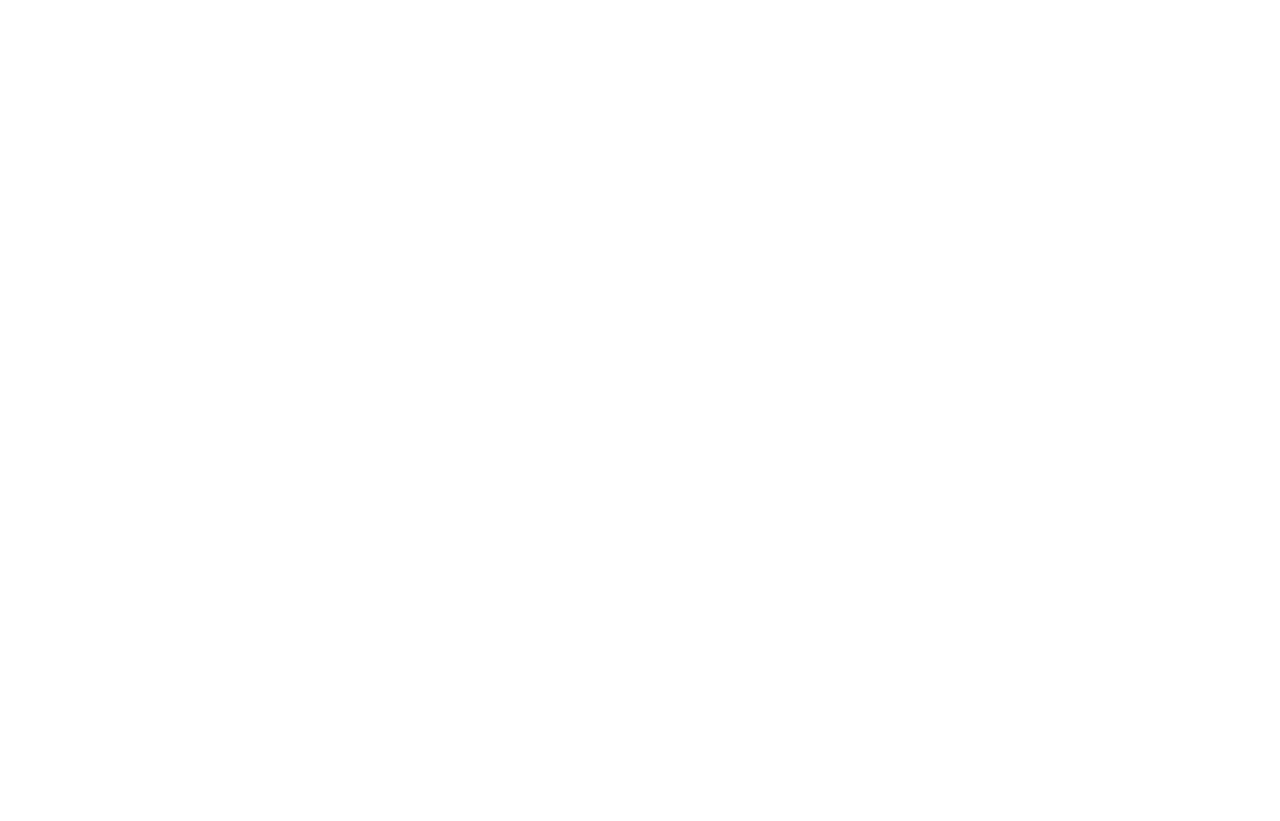
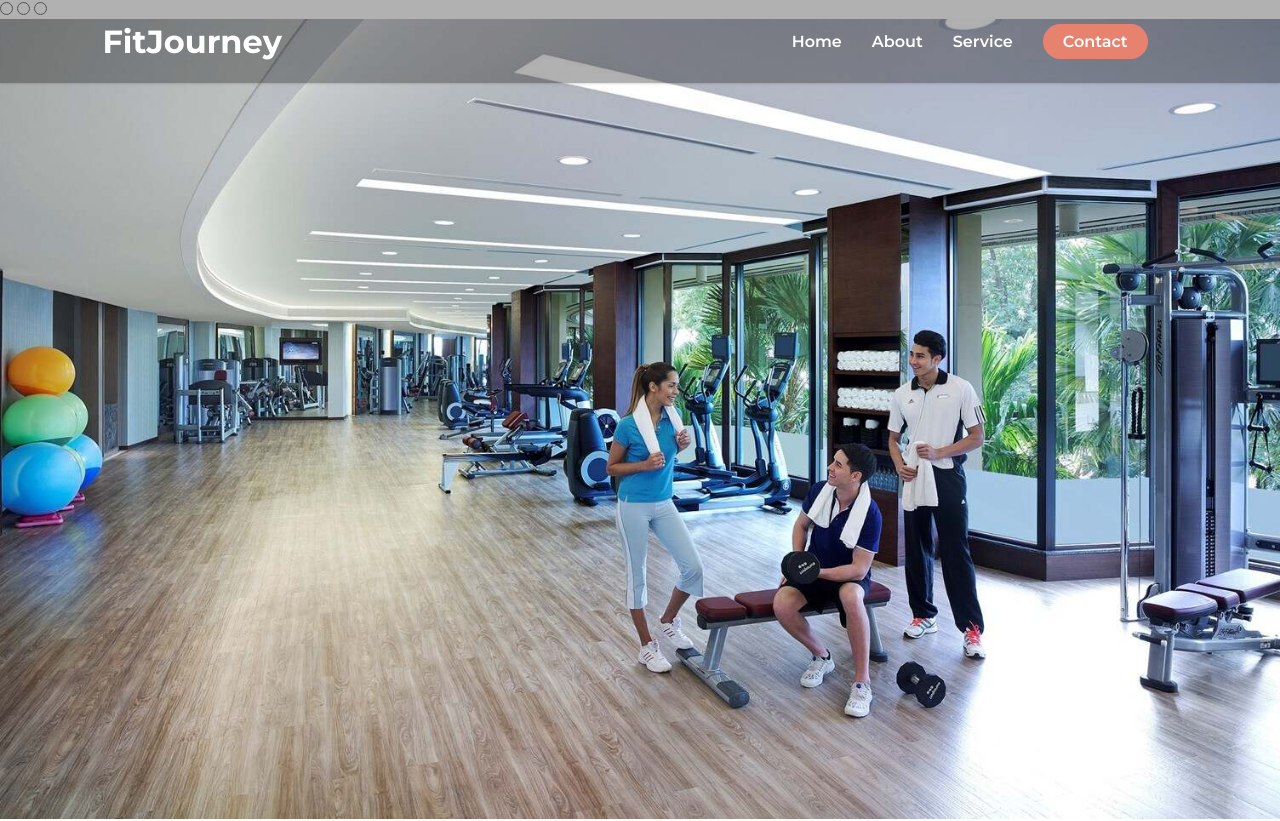
Before and after one commit to duckcloud-gp01/duckcloud-gp01.github.io, a plain HTML site: page index.html in a window 1280 px wide. Shown: the top 821 px of the page. Before the commit the page ends 800 px from the top, so only its background shows below. Drawn offline with Linux system fonts and the light colour scheme; a web font is replaced by a local one.

Commit message:
first commit

```diff
--- a/Codes/style.css
+++ b/Codes/style.css
@@ -8,8 +8,9 @@
     font-family: "Montserrat", sans-serif;
     font-size: 1rem;
     color: white;
-
-
+    list-style: none;
+    text-decoration: none;
+    scroll-behavior: smooth;
 }
 
 :root {
@@ -22,3 +23,56 @@
     --logo_font:  "Monsieur La Doulaise", cursive;
 
 }
+
+/* Home Page */
+
+header{
+    position: fixed;
+    top: 0;
+    right: 0;
+    width: 100%;
+    padding: 22px 8%;
+    width: 100%;
+    background-color: #0000004e;
+    box-shadow: rgba(0, 0, 0, 0.24) 0px 0px 3px 0px;
+}
+.navbar .logo{
+    font-size: 2rem;
+    font-weight: bold;
+}
+header .navbar{
+    display: flex;
+    align-items: center;
+    justify-content: space-between;
+}
+.navbar .tags{
+    display: flex;
+}
+.navbar .tags a{
+    margin-right: 30px;
+    font-weight: 600;
+    transition: 0.4s;
+}
+.navbar .contact{
+    background-color: var(--secondary_color);
+    padding: 8px 20px;
+    border-radius: 20px;
+    transition: 0.3s;
+}
+.navbar ul a:hover{
+    color: var(--secondary_color);
+}
+.navbar .contact:hover{
+    background-color: transparent;
+    border: 1px solid #ffffff;
+}
+.home-slider{
+    display: flex;
+    justify-content: center;
+    align-items: center;
+}
+.home-slider img{
+    height: 100vh;
+    width: 100%;
+    object-fit: cover;
+}
--- a/index.html
+++ b/index.html
@@ -8,7 +8,54 @@
     <link rel="icon" href="./assets/images/icon_fj.ico" >
 </head>
 <body>
-    <p>Nothing changed</p>
-    <p>Lorem ipsum dolor sit amet consectetur adipisicing elit. Fugiat aspernatur, est illo minima inventore eveniet saepe officiis, debitis, repellendus aliquam amet sed voluptate. Vero magnam, natus sit praesentium maiores ratione?</p>
+    <!-- Navigation Bar -->
+     <header>
+        <nav class="navbar">
+            <a href="#home" class="logo">FitJourney</a>
+
+            <ul class="tags">
+                <li><a href="#home">Home</a></li>
+                <li><a href="#">About</a></li>
+                <li><a href="#">Service</a></li>
+                <li><a href="#" class="contact">Contact</a></li>
+            </ul>
+        </nav>
+     </header>
+
+     <!-- Home Slider -->
+
+     <section class="home-slider">
+        <div class="slider">
+            <div class="slide">
+                <input type="radio" name="radio-btn" id="radio1">
+                <input type="radio" name="radio-btn" id="radio2">
+                <input type="radio" name="radio-btn" id="radio3">
+
+                <div class="slide1">
+                    <img src="assets/images/HealthClub.jpg" alt="">
+                </div>
+
+                <div class="slide2">
+                    <img src="assets/images/healthy_cooking.avif" alt="">
+                </div>
+
+                <div class="slide3">
+                    <img src="assets/images/massage_service.jpg" alt="">
+                </div>
+
+                <div class="slide-auto">
+                    <div class="s-1"></div>
+                    <div class="s-2"></div>
+                    <div class="s-3"></div>
+                </div>
+
+                <div class="slide-btn">
+                    <label for="radio1" class="s-btn"></label>
+                    <label for="radio1" class="s-btn"></label>
+                    <label for="radio1" class="s-btn"></label>
+                </div>
+            </div>
+        </div>
+     </section>
 </body>
 </html>
```
